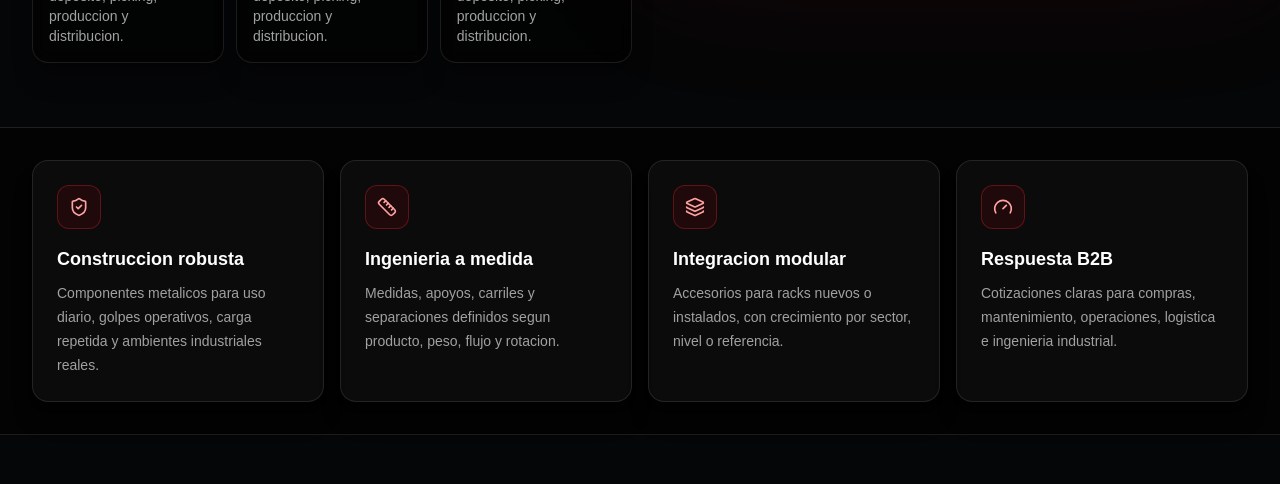
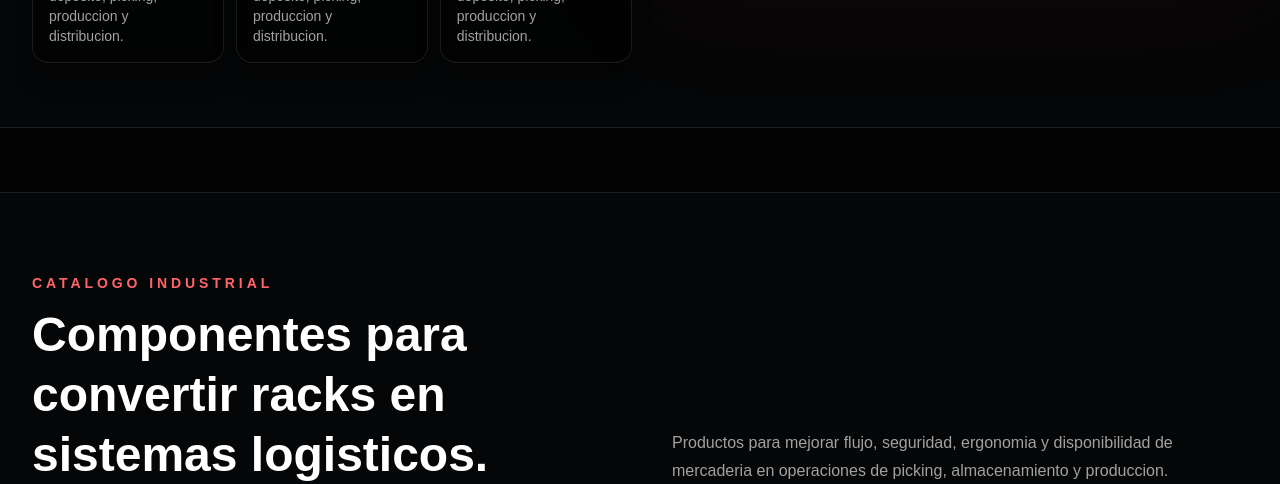
Before and after one commit to krakenargentina1-afk/kraken-group-web, a Next.js app: page / in a window 1280 px wide. Shown: the part 820-1304 px from the top of the page. Built offline with nearby package versions, Linux system fonts and the light colour scheme.

Commit message:
Elimino cards de informacion

```diff
--- a/app/components/HomeClient.js
+++ b/app/components/HomeClient.js
@@ -49,12 +49,6 @@ function IndustrialImage({ src, alt, className = "", priority = false }) {
   );
 }
 
-const advantages = [
-  { icon: ShieldCheck, title: "Construccion robusta", text: "Componentes metalicos para uso diario, golpes operativos, carga repetida y ambientes industriales reales." },
-  { icon: Ruler, title: "Ingenieria a medida", text: "Medidas, apoyos, carriles y separaciones definidos segun producto, peso, flujo y rotacion." },
-  { icon: Layers3, title: "Integracion modular", text: "Accesorios para racks nuevos o instalados, con crecimiento por sector, nivel o referencia." },
-  { icon: Gauge, title: "Respuesta B2B", text: "Cotizaciones claras para compras, mantenimiento, operaciones, logistica e ingenieria industrial." },
-];
 
 const applications = [
   { icon: Warehouse, title: "Depositos y centros logisticos", text: "Frentes de picking mas ordenados, menor recorrido y reposicion por referencia." },
@@ -154,16 +148,6 @@ export default function HomeClient() {
 
       <section className="border-b border-white/10 bg-black/45">
         <div className="mx-auto grid max-w-7xl gap-4 px-5 py-8 sm:grid-cols-2 lg:grid-cols-4 lg:px-8">
-          {advantages.map((item) => {
-            const Icon = item.icon;
-            return (
-              <article key={item.title} className="rounded-2xl border border-white/10 bg-white/[0.035] p-6 shadow-xl shadow-black/25">
-                <div className="mb-4 flex h-11 w-11 items-center justify-center rounded-xl border border-red-500/30 bg-red-950/35 text-red-300"><Icon className="h-5 w-5" /></div>
-                <h2 className="text-lg font-black">{item.title}</h2>
-                <p className="mt-2 text-sm leading-6 text-neutral-400">{item.text}</p>
-              </article>
-            );
-          })}
         </div>
       </section>
 
```
